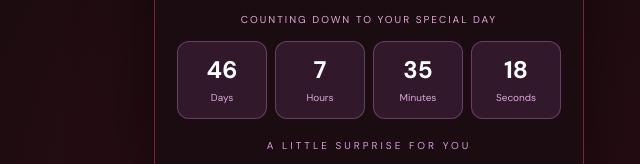
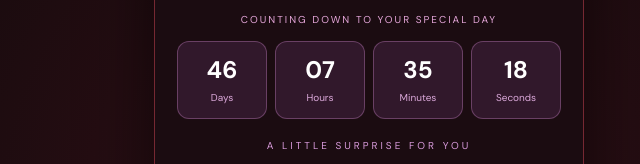
Before and after one commit to Bairav3612/Boomi-Birthday, a plain HTML site: page index.html in a window 1280 px wide. Shown: the part 182-346 px from the top of the page, 271-911 px from the left. Drawn offline with nearby package versions, Linux system fonts and the light colour scheme; a web font is replaced by a local one.

Commit message:
Update index.html

```diff
--- a/index.html
+++ b/index.html
@@ -351,7 +351,23 @@ setTimeout(function () {
 }, 100);
 }
 
+function updateGateCountdown() {
+    const target = new Date(2026, 11, 31, 0, 0, 0).getTime();
+    const diff = target - Date.now();
 
+    const ids = ["gateDays", "gateHours", "gateMinutes", "gateSeconds"];
+    const values = diff <= 0 ? [0, 0, 0, 0] : [
+        Math.floor(diff / 86400000),
+        Math.floor((diff % 86400000) / 3600000),
+        Math.floor((diff % 3600000) / 60000),
+        Math.floor((diff % 60000) / 1000)
+    ];
+
+    ids.forEach((id, i) => {
+        const el = document.getElementById(id);
+        if (el) el.textContent = String(values[i]).padStart(2, "0");
+    });
+}
 
 updateGateCountdown();
 setInterval(updateGateCountdown, 1000);
```
